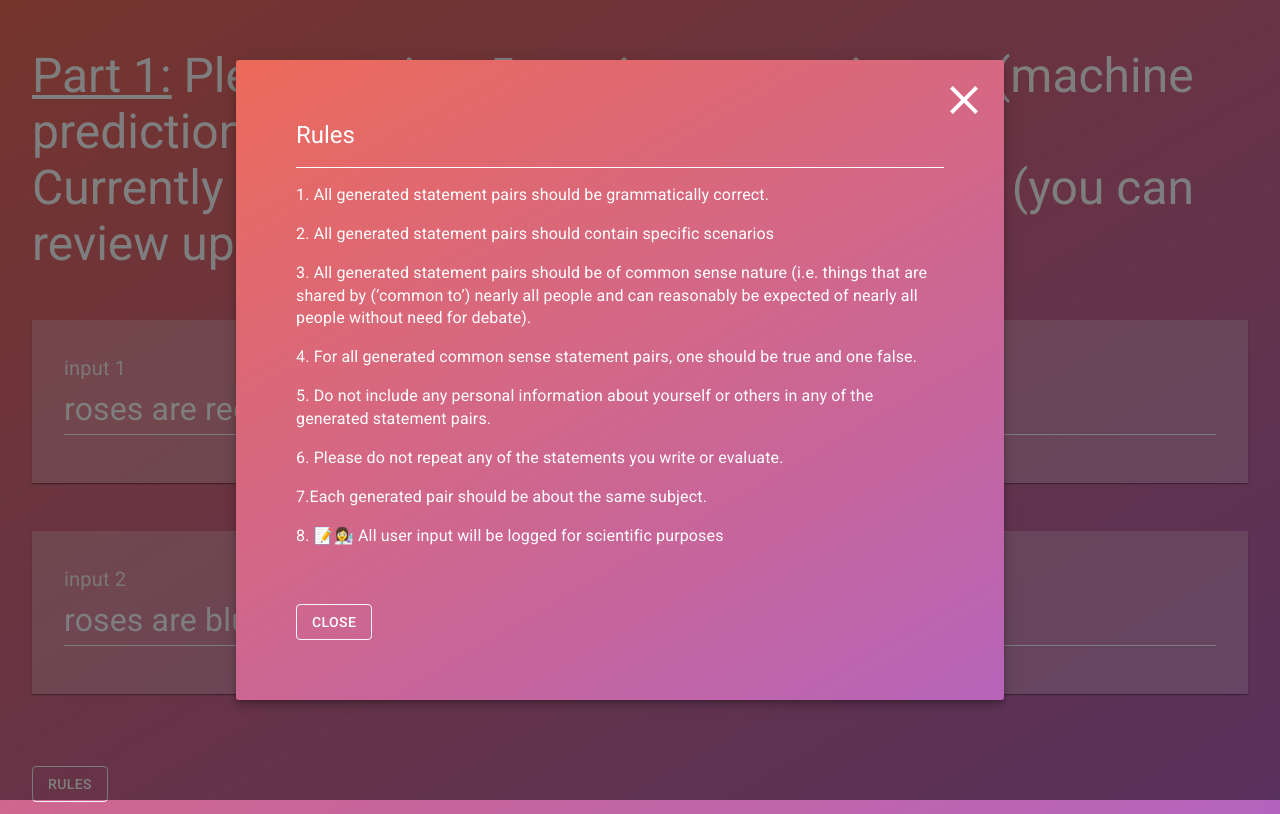
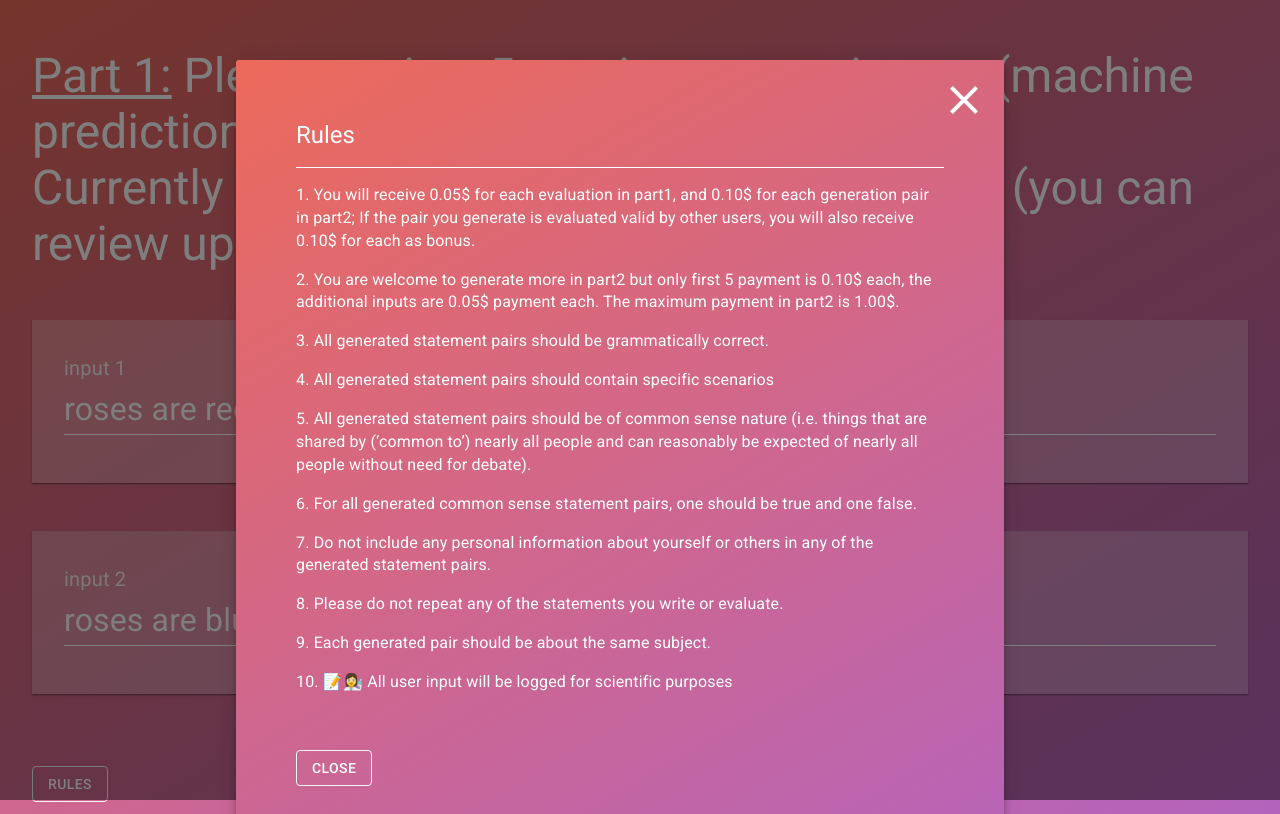
Before and after one commit to isi-usc-edu/mcs-demo, a React (Create React App) app: page / in a window 1280 px wide. Both pictures are taken after a click on the button "RULES". Built offline with nearby package versions, Linux system fonts and the light colour scheme; no server answers.

Commit message:
add users expected payment in Rules

```diff
--- a/src/components/Rules.js
+++ b/src/components/Rules.js
@@ -77,16 +77,20 @@ class Rules extends React.Component {
             </Typography>
             <span className={classes.divider} />
             <div className={classes.content}>
-              <p>1. All generated statement pairs should be grammatically correct.</p>
-              <p>2. All generated statement pairs should contain specific scenarios</p>
-              <p>3. All generated statement pairs should be of common sense nature (i.e. things that are shared by (‘common to’) nearly all people and can reasonably
+              <p>1. You will receive 0.05$ for each evaluation in part1, and 0.10$ for each generation pair in part2; If the pair you generate is evaluated
+                valid by other users, you will also receive 0.10$ for each as bonus.</p>
+              <p>2. You are welcome to generate more in part2 but only first 5 payment is 0.10$ each, the additional inputs are 0.05$ payment each. The maximum
+               payment in part2 is 1.00$.</p>
+              <p>3. All generated statement pairs should be grammatically correct.</p>
+              <p>4. All generated statement pairs should contain specific scenarios</p>
+              <p>5. All generated statement pairs should be of common sense nature (i.e. things that are shared by (‘common to’) nearly all people and can reasonably
                 be expected of nearly all people without need for debate).</p>
-              <p>4. For all generated common sense statement pairs, one should be true and one false.</p>
-              <p>5. Do not include any personal information about yourself or
+              <p>6. For all generated common sense statement pairs, one should be true and one false.</p>
+              <p>7. Do not include any personal information about yourself or
                 others in any of the generated statement pairs.</p>
-              <p>6. Please do not repeat any of the statements you write or evaluate.</p>
-              <p>7.Each generated pair should be about the same subject.</p>
-              <p>8. <Emoji symbol="📝" label="notes" /><Emoji symbol="👩‍🔬" label="scientist" /> All user input will be logged for scientific purposes</p>
+              <p>8. Please do not repeat any of the statements you write or evaluate.</p>
+              <p>9. Each generated pair should be about the same subject.</p>
+              <p>10. <Emoji symbol="📝" label="notes" /><Emoji symbol="👩‍🔬" label="scientist" /> All user input will be logged for scientific purposes</p>
             </div>
           </Grid>
           <Grid item xs={12} align="left">
```
